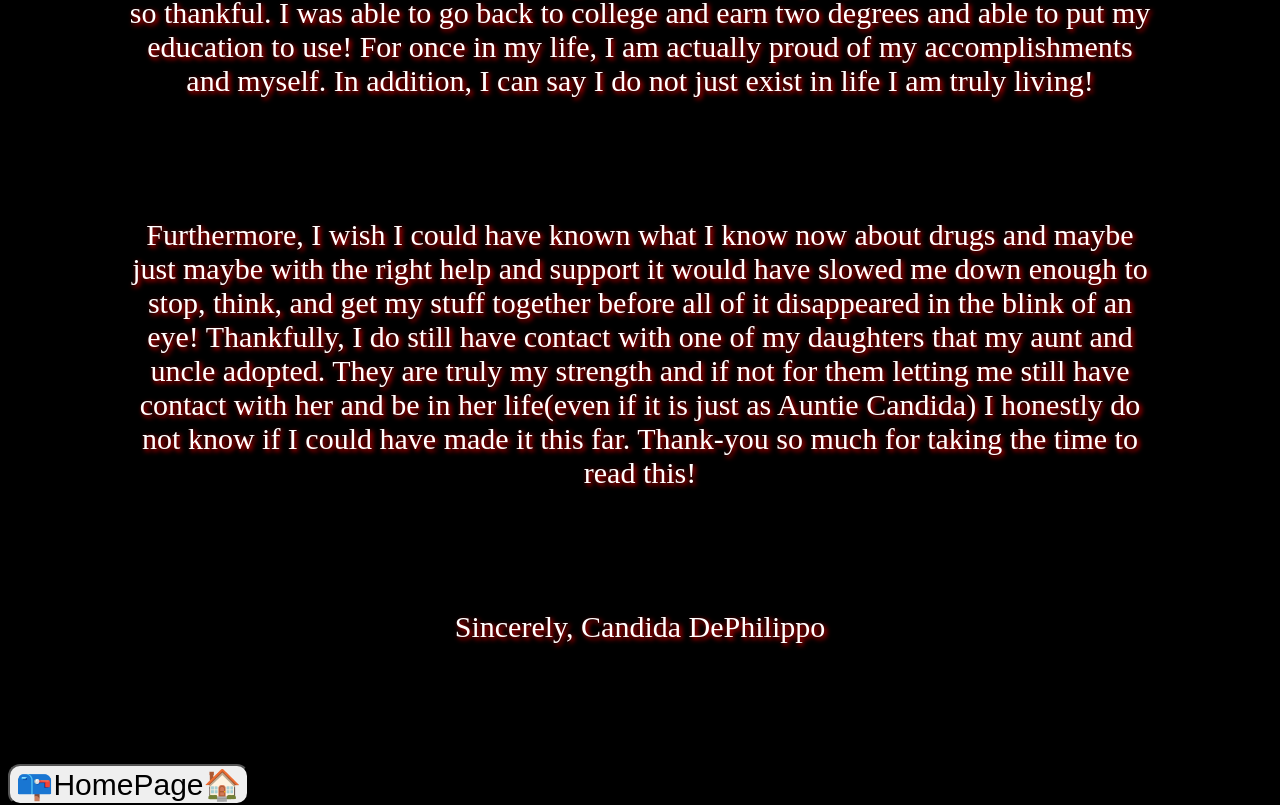
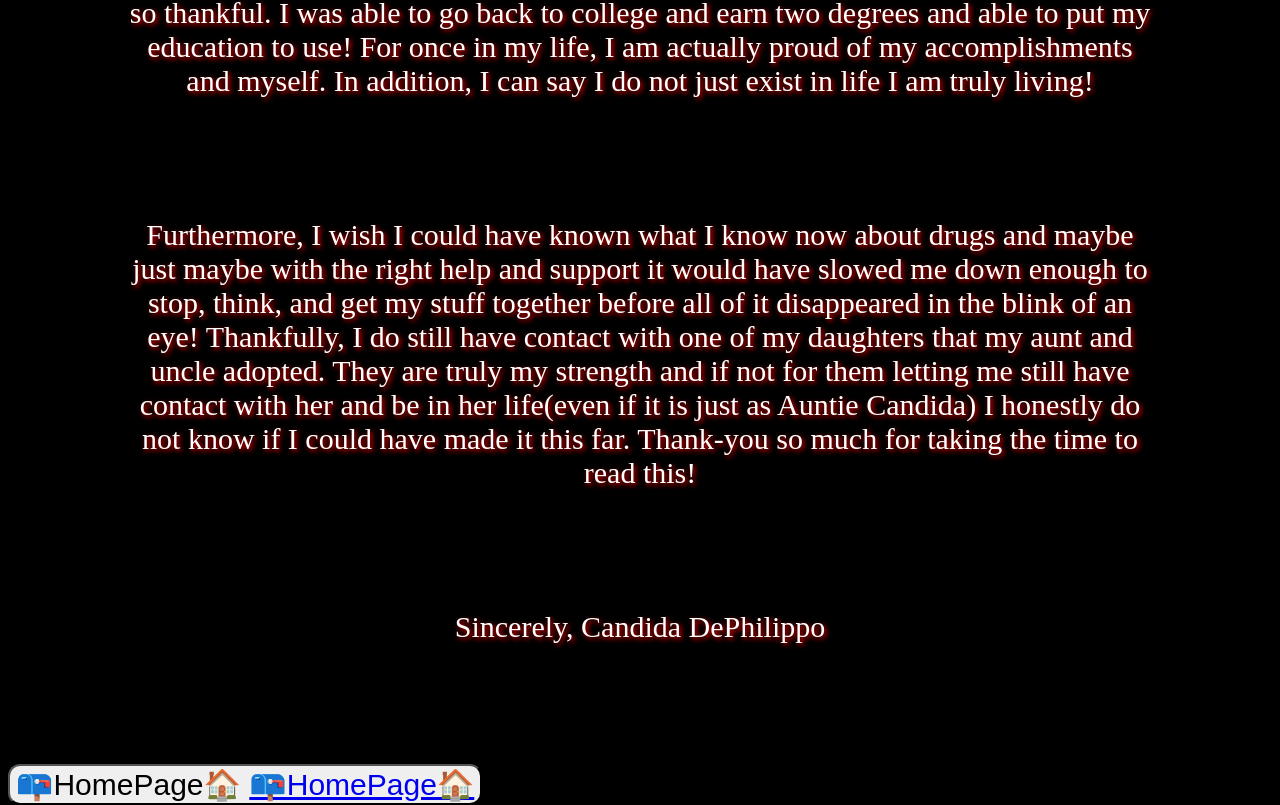
Before and after one commit to CandidaDePhilippo/Tinas-HavenWebSite, a plain HTML site: page personalstory.html in a window 1280 px wide. Shown: the part 2521-3326 px from the top of the page. Drawn offline with Linux system fonts and the light colour scheme.

Commit message:
Update personalstory.html
added "homepage" to the hyperlink

```diff
--- a/personalstory.html
+++ b/personalstory.html
@@ -33,7 +33,7 @@ was definitely without a doubt my saving grace. Not many people will say that bu
 	<p class="pg4">Sincerely,
 Candida DePhilippo</p>
 <button class="button">📪HomePage🏠
-	<a href="https://candidadephilippo.github.io/Tinas-HavenWebSite/"></a>
+	<a href="https://candidadephilippo.github.io/Tinas-HavenWebSite/">📪HomePage🏠</a>
 </button>
 	</head>
 <body>
```
